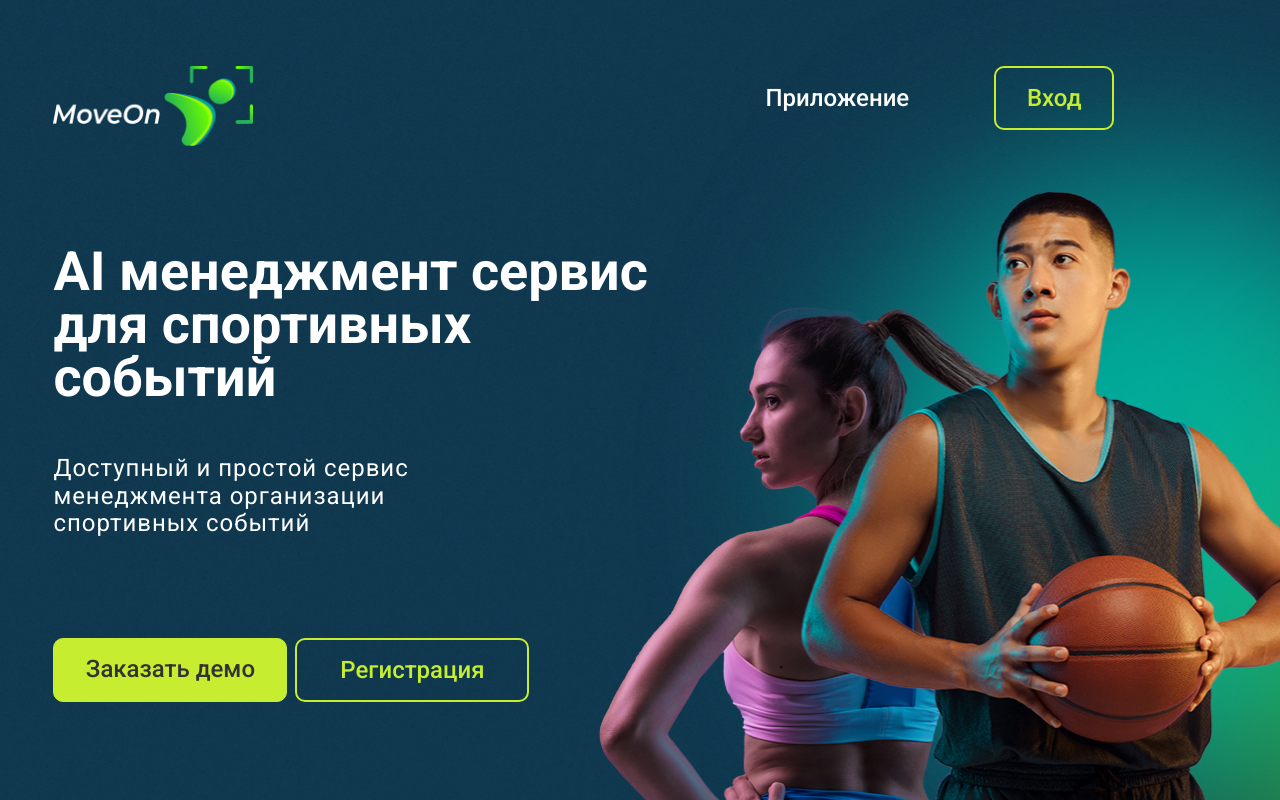
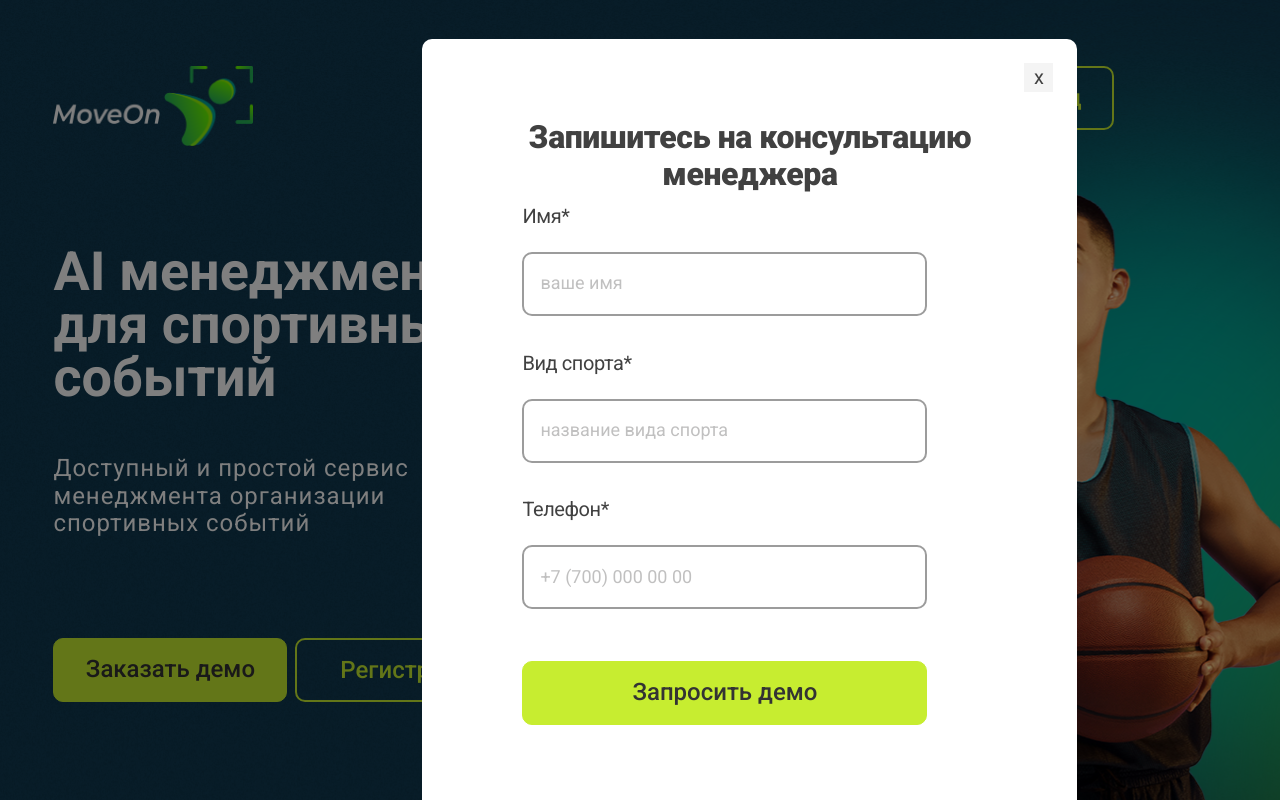
Before and after one commit to Domovenocheg/move-on, a plain HTML site: page index.html in a window 1280 px wide. Both pictures are taken after a click on the link "Заказать демо". Shown: the top 800 px of the page. Drawn offline with Linux system fonts and the light colour scheme.

Commit message:
feat: add modal form

```diff
--- a/index.html
+++ b/index.html
@@ -31,7 +31,10 @@
           менеджмента организации <br />
           спортивных событий
         </p>
-        <a href="#" class="btn btn__yellow_fill section1_header__yellow_btn"
+        <a
+          href="#"
+          id="modal_btn"
+          class="btn btn__yellow_fill section1_header__yellow_btn"
           >Заказать демо</a
         >
         <a href="#" class="btn btn__yellow_border section1_header__border_btn"
@@ -431,6 +434,7 @@
         <p class="text text-align-center modal_text">
           Запишитесь на консультацию менеджера
         </p>
+        <button class="close-modal">x</button>
         <label for="name" class="label section8_form__wrapper__form__label-text"
           >Имя*</label
         >
@@ -474,5 +478,7 @@
       </form>
     </div>
     <div class="modal_answer"></div>
+    <div class="overlay hidden"></div>
+    <script src="script.js"></script>
   </body>
 </html>
--- a/sass/_modal_form.sass
+++ b/sass/_modal_form.sass
@@ -2,13 +2,14 @@
     position: absolute
     width: 655px
     height: 798px
-    left: 632px
+    left: 33%
     top: 39px
     background: #FFFFFF
     border-radius: 10px
     display: flex
     justify-content: center
     padding: 80px 100px 100px 100px
+    z-index: 6
 
 .modal_text
     font-size: 32px
@@ -17,3 +18,29 @@
 
 .hidden
     display: none
+
+.overlay
+    position: absolute;
+    top: 0
+    left: 0
+    width: 100%
+    height: 2000%
+    background-color: rgba(0, 0, 0, 0.5)
+    //backdrop-filter: blur(3px)
+    z-index: 5
+
+
+.close-modal
+    position: absolute
+    top: 24px
+    right: 24px
+    font-size: 20px
+    color: #414141
+    cursor: pointer
+    border: none
+    background: #F4F4F4
+    width: 29px
+    height: 29px
+    display: flex
+    justify-content: center
+    align-items: center
--- /dev/null
+++ b/script.js
@@ -0,0 +1,29 @@
+`use strict`;
+
+const buttonOpenModal = document.getElementById("modal_btn");
+const btnCloseModal = document.querySelector(".close-modal");
+const modal = document.querySelector(".modal_form");
+const overlay = document.querySelector(".overlay");
+
+console.log(buttonOpenModal);
+console.log(modal);
+
+buttonOpenModal.addEventListener("click", function (e) {
+  e.preventDefault();
+  modal.classList.remove("hidden");
+  overlay.classList.remove("hidden");
+});
+
+const closeModal = function () {
+  modal.classList.add("hidden");
+  overlay.classList.add("hidden");
+};
+
+btnCloseModal.addEventListener("click", closeModal);
+overlay.addEventListener("click", closeModal);
+
+document.addEventListener("keydown", function (e) {
+  if (e.key === "Escape" && !modal.classList.contains("hidden")) {
+    closeModal();
+  }
+});
```
Also changed, not shown: css/style.css, 1 other file.
